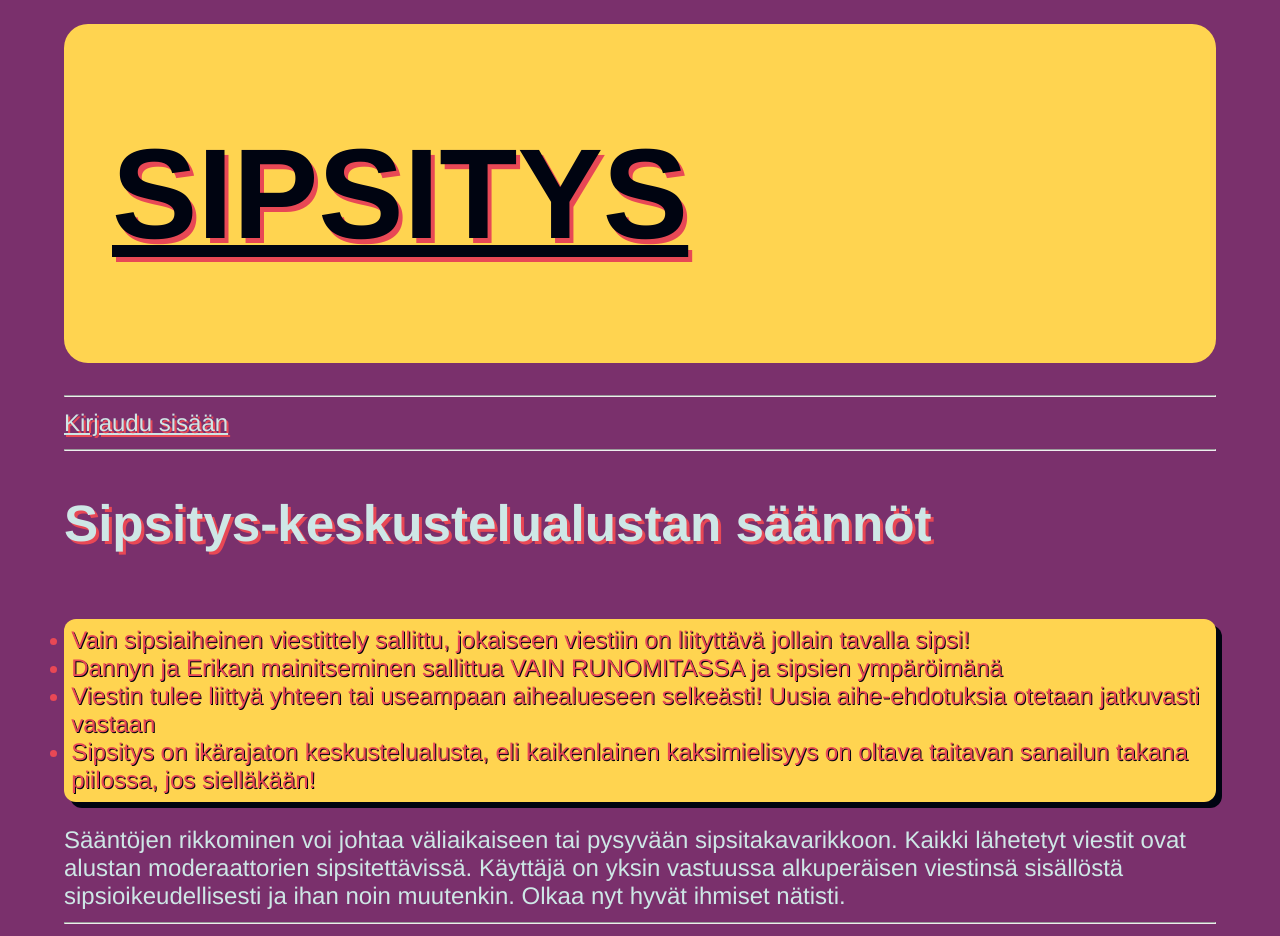
After one commit to LinAksel/tsoha-foorumi, a Flask app: page /rules in a window 1280 px wide. The commit adds this page. Run offline with Flask 2, Linux system fonts and the light colour scheme.

Commit message:
add rules and typo fuxes

```diff
--- a/routes.py
+++ b/routes.py
@@ -1,11 +1,23 @@
 from app import app
-from flask import render_template, request, redirect
+from flask import render_template, request, redirect, abort
 import topics, users, messages
+
+ip_ban_list = ['']
+
+@app.before_request
+def block_method():
+    ip = request.environ.get('REMOTE_ADDR')
+    if ip in ip_ban_list:
+        abort(403)
 
 @app.route("/")
 def index():
     list = topics.get_topic_list()
     return render_template("index.html", topics=list)
+
+@app.route("/rules")
+def rules():
+    return render_template("rules.html")
 
 @app.route("/newtopic")
 def newtopic():
--- a/templates/index.html
+++ b/templates/index.html
@@ -2,7 +2,7 @@
 {% block title %}Etusivu{% endblock %}
 {% block content %}
 <div class="content">
-    Tervetuloa Sipsitykseen! Muistathan lukea sivun <a href="/rules">säännöt ja ohjeet</a> ennen uuden tunnuksen
+    Tervetuloa Sipsitykseen! Muistathan lukea sivun <a href="/rules">säännöt</a> ennen uuden tunnuksen
     luontia!
     <ul>
         KYMMENEN SUOSITUINTA AIHETTA
--- a/templates/newmessage.html
+++ b/templates/newmessage.html
@@ -7,7 +7,7 @@
     Viesti: <br>
     <textarea name="content" rows="5" cols="50"></textarea>
     <br>
-    <input type="submit" value="Luo aihe">
+    <input type="submit" value="Lisää viesti">
 </form>
 {% else %}
 <h2>Kirjaudu sisään nähdäksesi sisältöä!</h2>
--- a/templates/register.html
+++ b/templates/register.html
@@ -13,4 +13,6 @@
     <p>
         <input type="submit" value="Luo tunnus">
 </form>
+Rekisteröitymällä käyttäjä sitoutuu noudattamaan alustan <a href="/rules">sääntöjä</a>. Sääntörikkomuksista voi seurata
+tunnuksen ns. sipsittäminen (ks. tuho, murskaus, rapina, suola).
 {% endblock %}
--- /dev/null
+++ b/templates/rules.html
@@ -0,0 +1,17 @@
+{% extends "layout.html" %}
+{% block title %}Etusivu{% endblock %}
+{% block content %}
+<h2>Sipsitys-keskustelualustan säännöt</h2>
+<ul>
+    <li>Vain sipsiaiheinen viestittely sallittu, jokaiseen viestiin on liityttävä jollain tavalla sipsi!</li>
+    <li>Dannyn ja Erikan mainitseminen sallittua VAIN RUNOMITASSA ja sipsien ympäröimänä</li>
+    <li>Viestin tulee liittyä yhteen tai useampaan aihealueseen selkeästi! Uusia aihe-ehdotuksia otetaan jatkuvasti
+        vastaan</li>
+    <li>Sipsitys on ikärajaton keskustelualusta, eli kaikenlainen kaksimielisyys on oltava taitavan sanailun takana
+        piilossa, jos sielläkään!</li>
+</ul>
+Sääntöjen rikkominen voi johtaa väliaikaiseen tai pysyvään sipsitakavarikkoon. Kaikki lähetetyt viestit ovat alustan
+moderaattorien
+sipsitettävissä. Käyttäjä on yksin vastuussa alkuperäisen viestinsä sisällöstä sipsioikeudellisesti ja ihan noin
+muutenkin. Olkaa nyt hyvät ihmiset nätisti.
+{% endblock %}
```
